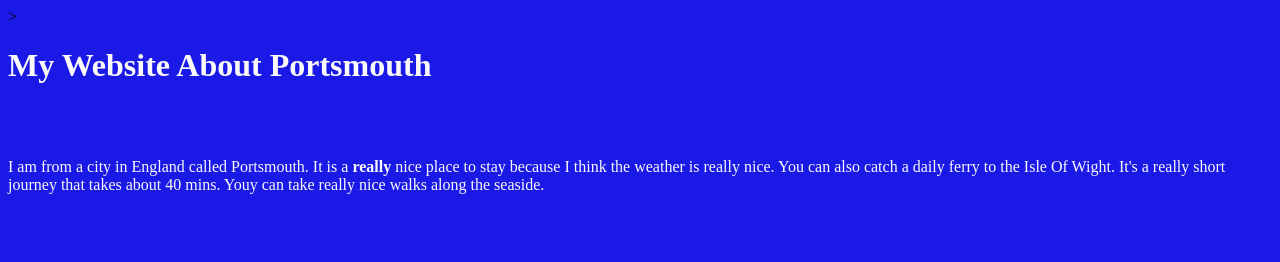
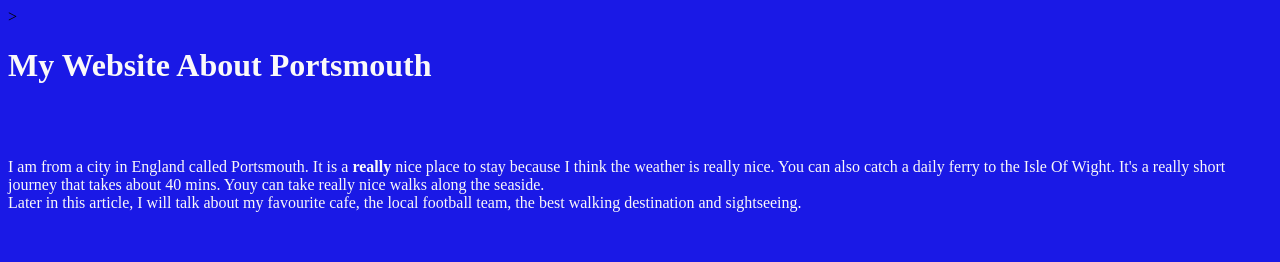
Before and after one commit to ThomasCole17/Thomas-Website, a plain HTML site: page index.html in a window 1280 px wide. Shown: the top 262 px of the page. Drawn offline with Linux system fonts and the light colour scheme.

Commit message:
Update index.html

```diff
--- a/index.html
+++ b/index.html
@@ -15,6 +15,8 @@
 
  I am from a city in England called Portsmouth. It is a  <strong> really </strong> nice place to stay because I think the weather is really nice.
           You can also catch a daily ferry to the Isle Of Wight. It's a really short journey that takes about 40 mins. Youy can take really nice walks along the seaside.
+        <br>
+        Later in this article, I will talk about my favourite cafe, the local football team, the best walking destination and sightseeing.
  </p>
    <br>
           <br>
```
